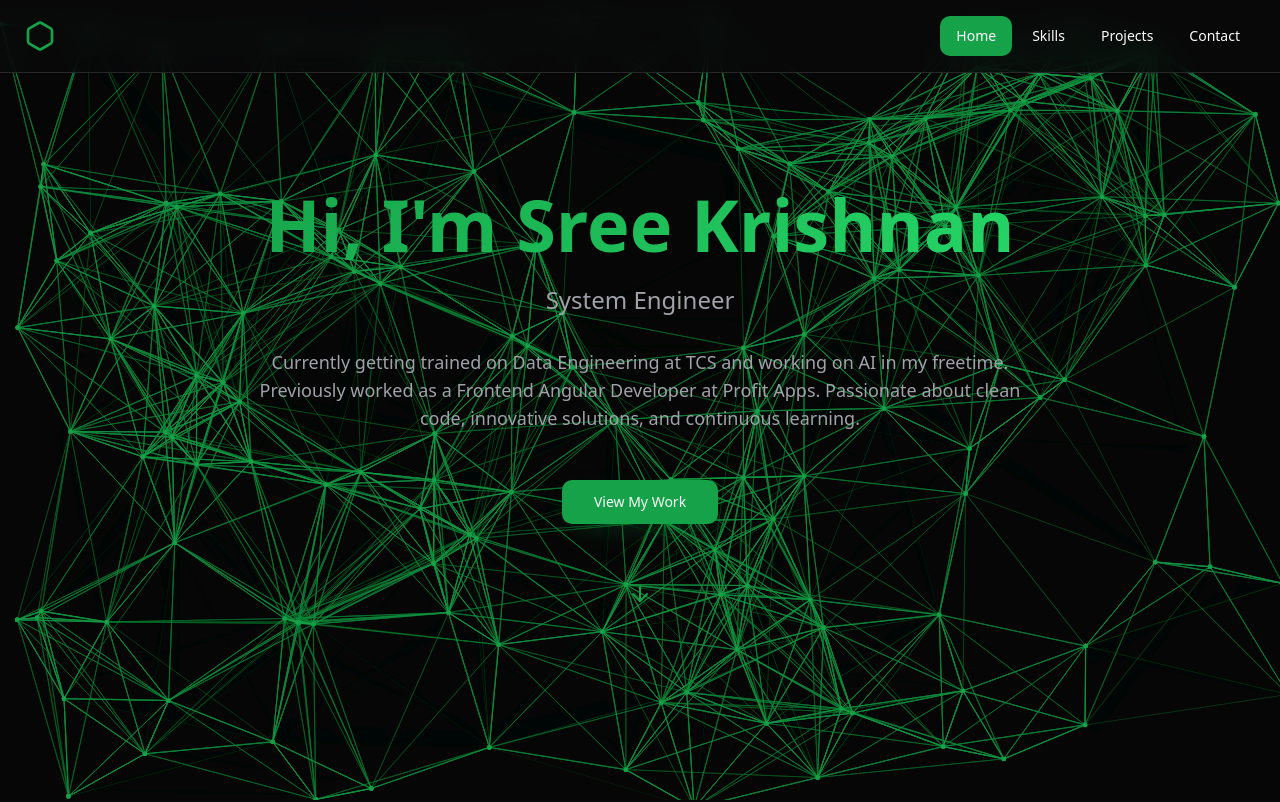
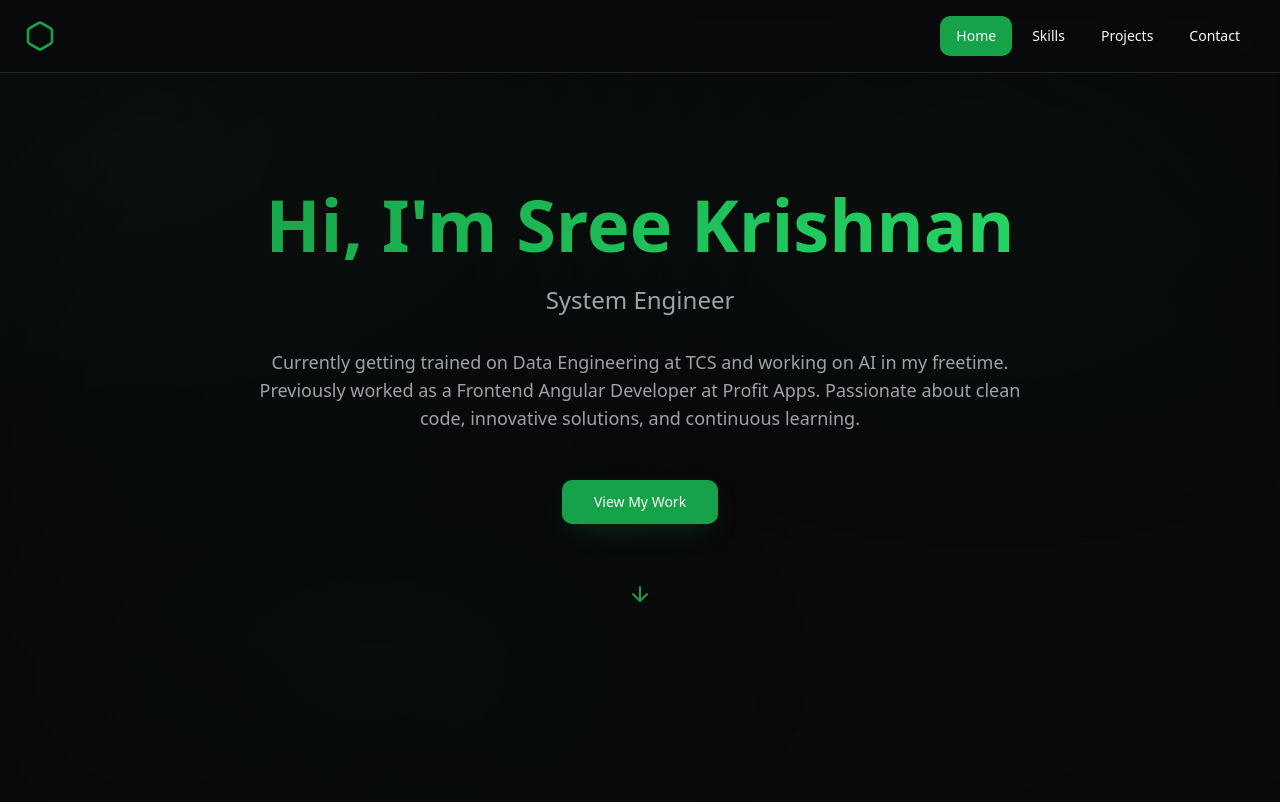
Before and after one commit to TSK-KRISH/react-portfolio-lovableAI, a React (Vite) app: page / in a window 1280 px wide. Shown: the top 802 px of the page. Built offline with nearby package versions, Linux system fonts and the light colour scheme.

Commit message:
Refactor background and center project toggles
Change background to a simpler, less bright animation with a translucent effect. Center the "Self Projects" and "Academic Projects" toggles in the "My Projects" section.

```diff
--- a/src/components/Background.tsx
+++ b/src/components/Background.tsx
@@ -1,144 +1,71 @@
-import { useEffect, useRef } from "react";
+import React from "react";
 
+// Subtle animated background using CSS layers (no canvas)
+// - Green-on-black theme, low brightness
+// - Very slight motion + vignette + ultra-light grid
+// - Fully site-wide via fixed positioning
 const Background = () => {
-  const canvasRef = useRef<HTMLCanvasElement | null>(null);
-  const particlesRef = useRef<{ x: number; y: number; vx: number; vy: number }[]>([]);
-  const mouseRef = useRef<{ x: number; y: number } | null>(null);
-  const animationRef = useRef<number | null>(null);
+  return (
+    <div className="fixed inset-0 z-0 pointer-events-none" aria-hidden="true">
+      {/* Base backdrop to ensure theme consistency */}
+      <div
+        className="absolute inset-0"
+        style={{
+          background: "linear-gradient(180deg, hsl(var(--background)), hsl(var(--background)))",
+        }}
+      />
 
-  useEffect(() => {
-    const canvas = canvasRef.current!;
-    const ctx = canvas.getContext("2d")!;
+      {/* Animated soft green blobs (very low opacity) */}
+      <div
+        className="absolute inset-0"
+        style={{
+          backgroundImage:
+            "radial-gradient(1100px 700px at 12% 18%, hsl(var(--primary) / 0.10), transparent 60%), " +
+            "radial-gradient(900px 600px at 78% 26%, hsl(var(--primary) / 0.08), transparent 60%), " +
+            "radial-gradient(800px 500px at 30% 82%, hsl(var(--primary) / 0.06), transparent 60%)",
+          filter: "saturate(90%)",
+          opacity: 0.8,
+          willChange: "transform",
+          animation: "bgFloat 14s ease-in-out infinite alternate",
+        }}
+      />
 
-    const resize = () => {
-      const dpr = Math.max(1, window.devicePixelRatio || 1);
-      canvas.width = Math.floor(window.innerWidth * dpr);
-      canvas.height = Math.floor(window.innerHeight * dpr);
-      canvas.style.width = `${window.innerWidth}px`;
-      canvas.style.height = `${window.innerHeight}px`;
-      ctx.setTransform(dpr, 0, 0, dpr, 0, 0);
-    };
+      {/* Ultra-light grid for texture */}
+      <div
+        className="absolute inset-0"
+        style={{
+          backgroundImage:
+            "repeating-linear-gradient(0deg, hsl(var(--primary) / 0.02) 0, hsl(var(--primary) / 0.02) 1px, transparent 1px, transparent 64px)," +
+            "repeating-linear-gradient(90deg, hsl(var(--primary) / 0.02) 0, hsl(var(--primary) / 0.02) 1px, transparent 1px, transparent 64px)",
+          opacity: 0.7,
+        }}
+      />
 
-    resize();
-    window.addEventListener("resize", resize);
+      {/* Gentle veil to keep content readable (slight translucency) */}
+      <div
+        className="absolute inset-0"
+        style={{
+          background:
+            "linear-gradient(180deg, hsl(var(--background) / 0.30), hsl(var(--background) / 0.30))",
+        }}
+      />
 
-    const getCSSVar = (name: string) => getComputedStyle(document.documentElement).getPropertyValue(name).trim();
-    const primary = getCSSVar("--primary");
-    const foreground = getCSSVar("--foreground");
-    const bg = getCSSVar("--background");
+      {/* Vignette to calm edges */}
+      <div
+        className="absolute inset-0"
+        style={{
+          background: "radial-gradient(ellipse at center, transparent 60%, hsl(var(--background) / 0.40) 100%)",
+        }}
+      />
 
-    // Colors based on design tokens
-    const lineColor = `hsl(${primary} / 0.40)`; // brighter lines
-    const dotColor = `hsl(${primary} / 0.85)`;
-    const trailBg = `hsl(${bg} / 0.08)`;
-
-    // Init particles
-    const particleCount = Math.min(260, Math.floor((window.innerWidth * window.innerHeight) / 7000));
-    particlesRef.current = Array.from({ length: particleCount }, () => ({
-      x: Math.random() * canvas.width,
-      y: Math.random() * canvas.height,
-      vx: (Math.random() - 0.5) * 0.3,
-      vy: (Math.random() - 0.5) * 0.3,
-    }));
-
-    const maxDist = 220;
-
-    const onMouseMove = (e: MouseEvent) => {
-      mouseRef.current = { x: e.clientX, y: e.clientY };
-    };
-    const onMouseLeave = () => { mouseRef.current = null; };
-
-    window.addEventListener("mousemove", onMouseMove);
-    window.addEventListener("mouseleave", onMouseLeave);
-
-    const tick = () => {
-      // Fade the canvas for a soft trail effect
-      ctx.fillStyle = trailBg;
-      ctx.fillRect(0, 0, window.innerWidth, window.innerHeight);
-
-      const particles = particlesRef.current;
-
-      for (let i = 0; i < particles.length; i++) {
-        const p = particles[i];
-
-        // Gentle mouse interaction (repel slightly)
-        if (mouseRef.current) {
-          const dx = p.x - mouseRef.current.x;
-          const dy = p.y - mouseRef.current.y;
-          const dist = Math.hypot(dx, dy);
-          if (dist < 140) {
-            const force = (140 - dist) / 140 * 0.02;
-            p.vx += (dx / dist) * force;
-            p.vy += (dy / dist) * force;
-          }
-        }
-
-        // Move
-        p.x += p.vx;
-        p.y += p.vy;
-
-        // Gentle wrap around
-        if (p.x < -10) p.x = canvas.width + 10;
-        if (p.x > canvas.width + 10) p.x = -10;
-        if (p.y < -10) p.y = canvas.height + 10;
-        if (p.y > canvas.height + 10) p.y = -10;
-
-        // Friction to avoid acceleration over time
-        p.vx *= 0.995;
-        p.vy *= 0.995;
-      }
-
-      // Draw connections
-      ctx.strokeStyle = lineColor;
-      ctx.lineWidth = 1;
-      for (let i = 0; i < particles.length; i++) {
-        for (let j = i + 1; j < particles.length; j++) {
-          const a = particles[i], b = particles[j];
-          const dx = a.x - b.x;
-          const dy = a.y - b.y;
-          const dist = Math.hypot(dx, dy);
-          if (dist < maxDist) {
-            const alpha = 1 - dist / maxDist;
-            ctx.strokeStyle = `hsl(${primary} / ${0.6 * alpha})`;
-            ctx.beginPath();
-            ctx.moveTo(a.x, a.y);
-            ctx.lineTo(b.x, b.y);
-            ctx.stroke();
-          }
-        }
-      }
-
-      // Draw dots
-      ctx.fillStyle = dotColor;
-      for (const p of particlesRef.current) {
-        ctx.beginPath();
-        ctx.arc(p.x, p.y, 2.2, 0, Math.PI * 2);
-        ctx.fill();
-      }
-
-      animationRef.current = requestAnimationFrame(tick);
-    };
-
-    // Prime the canvas background once to avoid flashes
-    ctx.fillStyle = `hsl(${bg})`;
-    ctx.fillRect(0, 0, window.innerWidth, window.innerHeight);
-
-    animationRef.current = requestAnimationFrame(tick);
-
-    return () => {
-      if (animationRef.current) cancelAnimationFrame(animationRef.current);
-      window.removeEventListener("resize", resize);
-      window.removeEventListener("mousemove", onMouseMove);
-      window.removeEventListener("mouseleave", onMouseLeave);
-    };
-  }, []);
-
-  return (
-    <canvas
-      ref={canvasRef}
-      className="fixed inset-0 z-0 pointer-events-none"
-      aria-hidden="true"
-    />
+      {/* Local keyframes for the soft motion */}
+      <style>
+        {`@keyframes bgFloat {
+            0% { transform: translate3d(0, 0, 0) scale(1); }
+            100% { transform: translate3d(-2%, 2%, 0) scale(1.03); }
+        }`}
+      </style>
+    </div>
   );
 };
 
--- a/src/components/ProjectsSection.tsx
+++ b/src/components/ProjectsSection.tsx
@@ -105,10 +105,12 @@ const ProjectsSection = () => {
         </div>
 
         <Tabs defaultValue="self" className="w-full">
-          <TabsList className="inline-flex mx-auto mb-8 p-0.5 rounded-md bg-muted border border-border gap-1">
-            <TabsTrigger value="self" className="px-3 py-1.5 text-sm sm:text-base">Self Projects</TabsTrigger>
-            <TabsTrigger value="academic" className="px-3 py-1.5 text-sm sm:text-base">Academic Projects</TabsTrigger>
-          </TabsList>
+          <div className="w-full flex justify-center mb-8">
+            <TabsList className="inline-flex p-0.5 rounded-md bg-muted/70 backdrop-blur-sm border border-border gap-1">
+              <TabsTrigger value="self" className="px-3 py-1.5 text-sm sm:text-base">Self Projects</TabsTrigger>
+              <TabsTrigger value="academic" className="px-3 py-1.5 text-sm sm:text-base">Academic Projects</TabsTrigger>
+            </TabsList>
+          </div>
 
           <TabsContent value="self" className="space-y-8">
             <div className="grid grid-cols-1 md:grid-cols-2 lg:grid-cols-3 gap-8">
```
